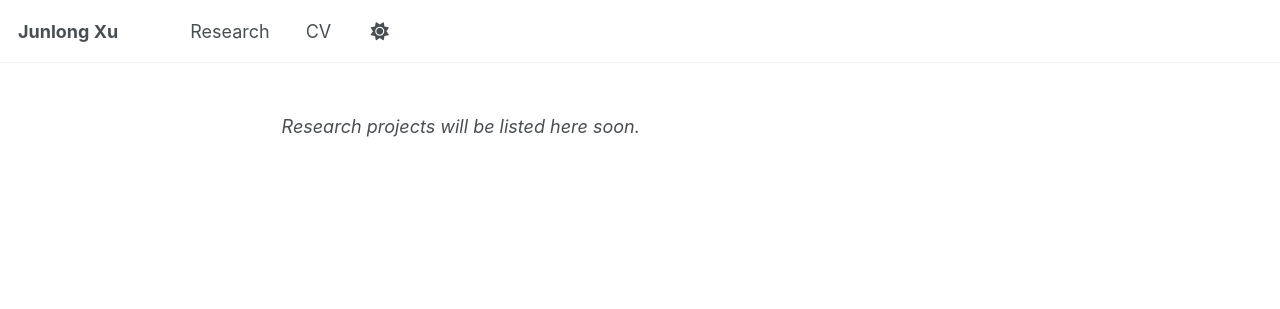
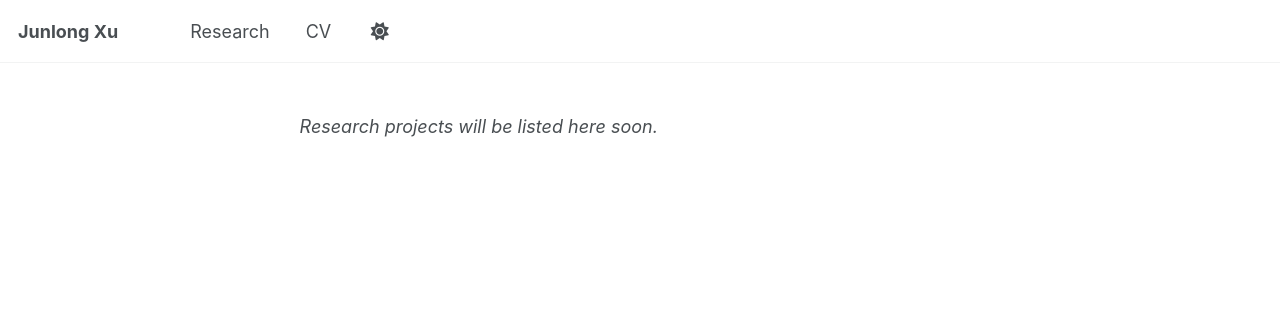
Before and after one commit to JunlongX/junlongx.github.io, a Jekyll site: the page built from _pages/publications.html, in a window 1280 px wide. Shown: the top 309 px of the page. Built offline with Jekyll 4.4.1, drawn with Linux system fonts in a browser that asks for light colours.

Commit message:
Update _custom.scss

```diff
--- a/_sass/_custom.scss
+++ b/_sass/_custom.scss
@@ -1,12 +1,18 @@
-.page--no-sidebar {
-  #main {
+.page--no-sidebar #main {
   max-width: 100% !important;
   margin-left: 0 !important;
 }
 
-  .page__inner-wrap {
+.page--no-sidebar .page__inner-wrap {
   margin-left: 0 !important;
-    padding-left: 0 !important;
+  padding-left: 1rem !important;
+  padding-right: 1rem !important;
   max-width: 100% !important;
 }
+
+.page--no-sidebar .sidebar,
+.page--no-sidebar .sidebar__right {
+  display: none !important;
+  width: 0 !important;
+  flex: none !important;
 }
```
Lines whose indentation alone changed are shown as unchanged.
